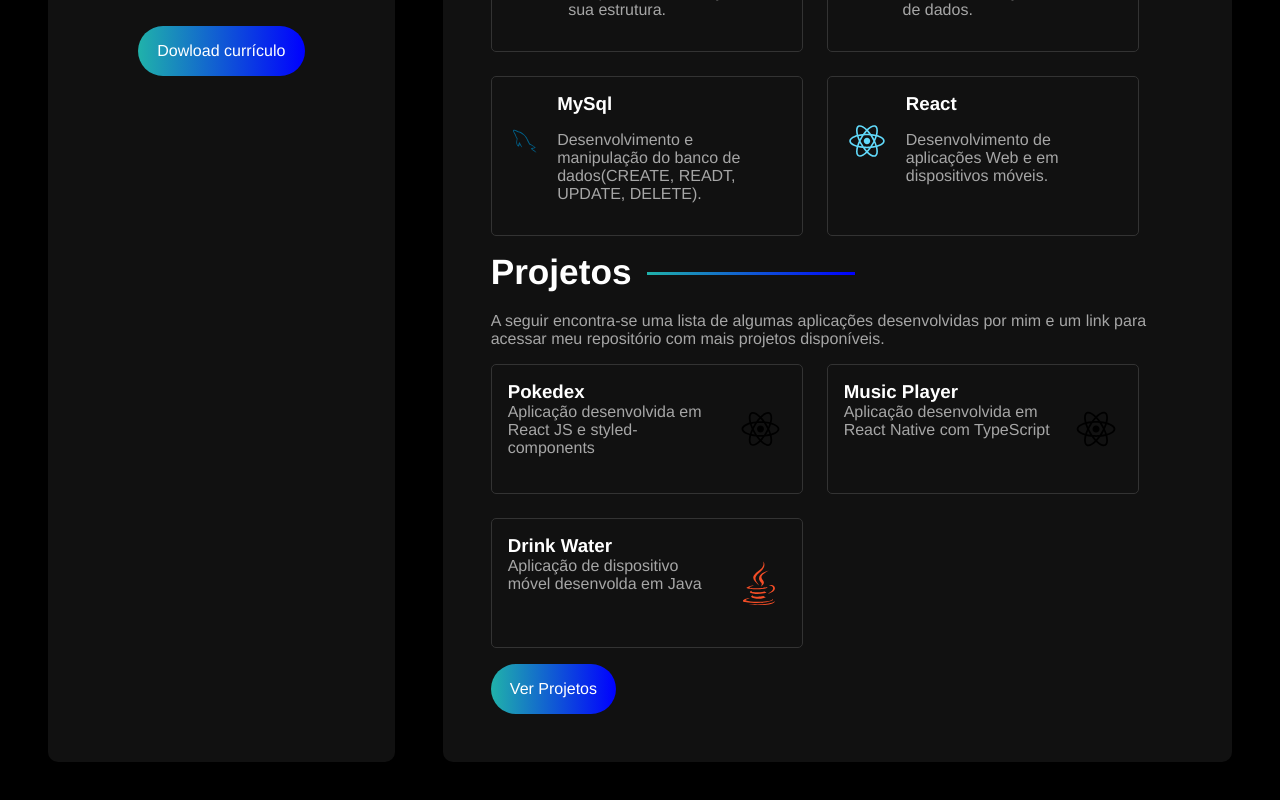
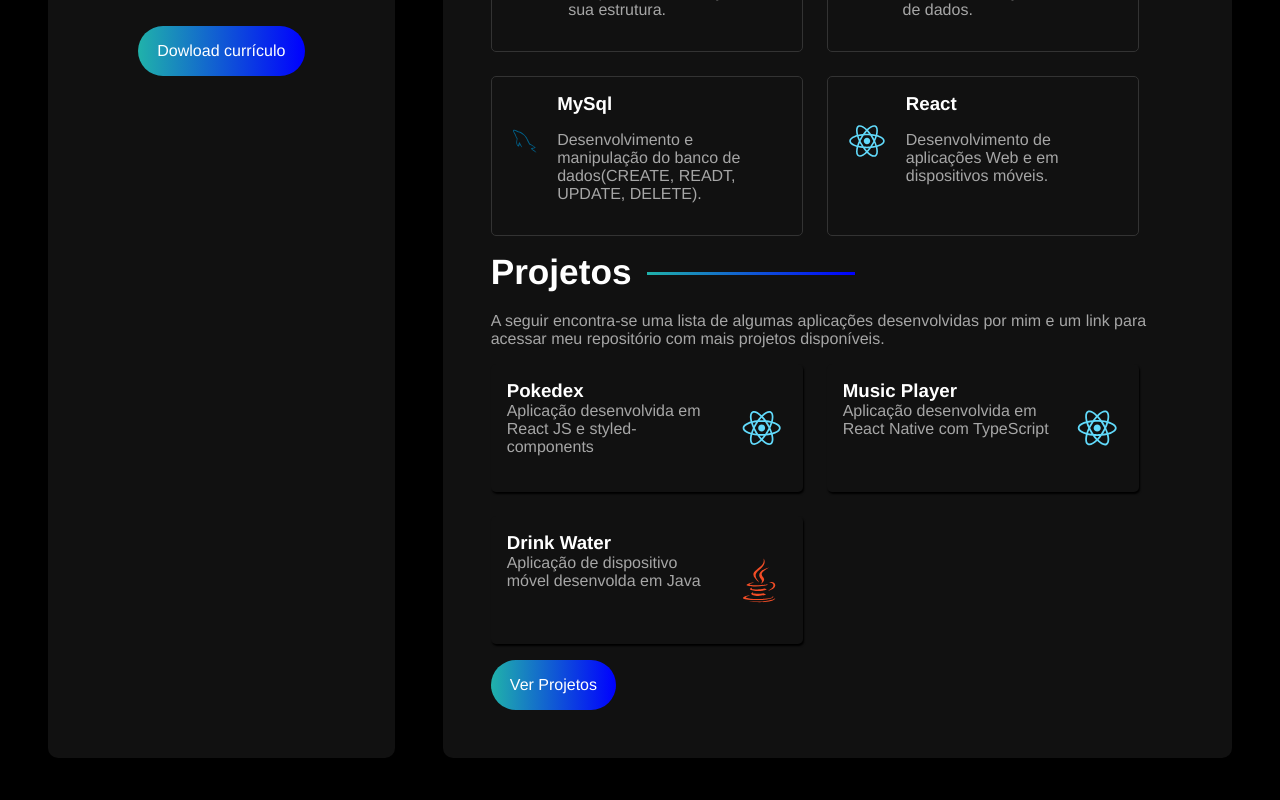
Before and after one commit to joaovictorgit/Portfolio, a React (Create React App) app: page / in a window 1280 px wide. Shown: the part 836-1636 px from the top of the page. Built offline with nearby package versions, Linux system fonts and the light colour scheme.

Commit message:
Update listprojects.sass

```diff
--- a/src/styles/components/listprojects.sass
+++ b/src/styles/components/listprojects.sass
@@ -14,7 +14,8 @@
             flex-direction: row-reverse
             gap: 1rem
             padding: 1rem
-            border: 1px solid #333
+            //border: 1px solid #333
+            box-shadow: 1px 2px 2px #000
             width: 45%
             border-radius: variables.$card-border-radius
 
@@ -29,9 +30,13 @@
             svg
                 font-size: 6rem
 
+        .list-card:hover
+            cursor: pointer
+            transform: scale(1.1)
+
         #java
             svg
                 color: #F44D26
-        #react
+        #reactjs, #reactnative
             svg
                 color: #61dafb
```
